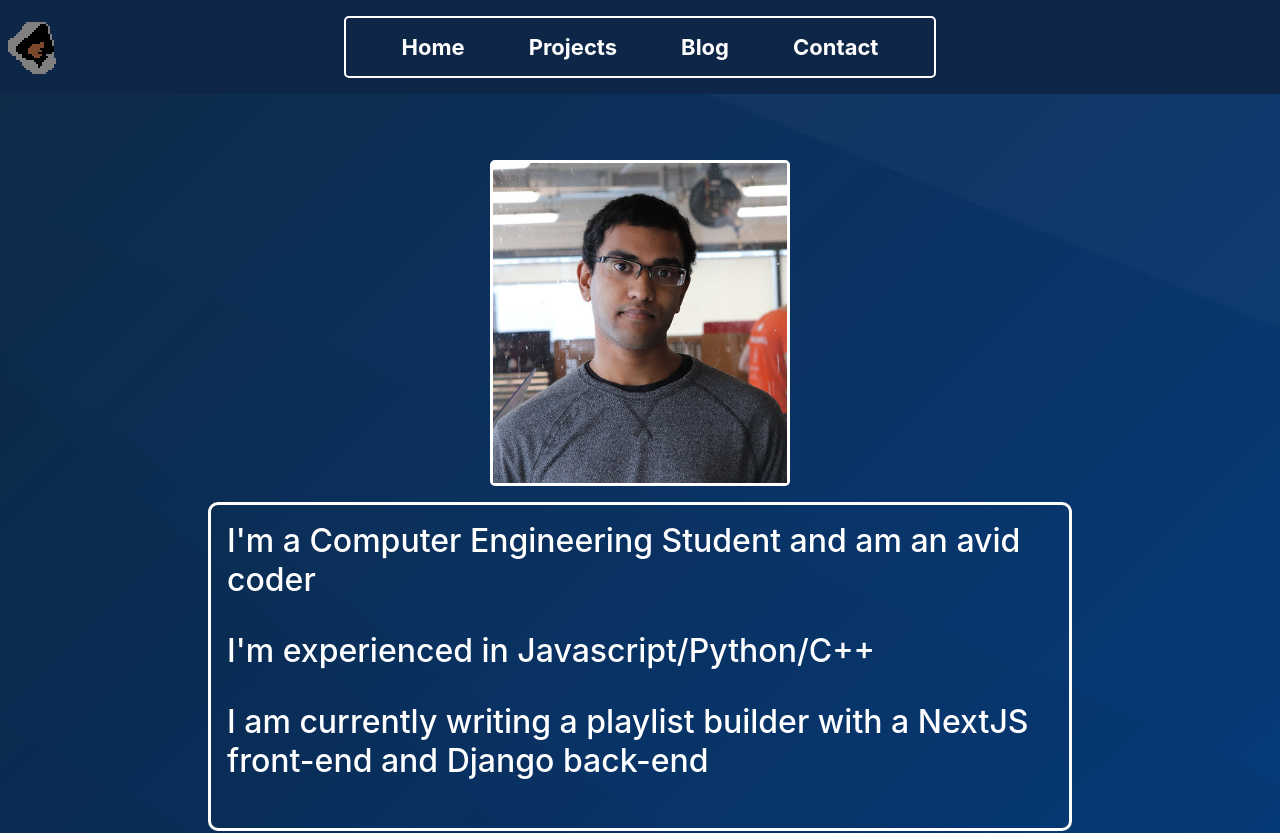
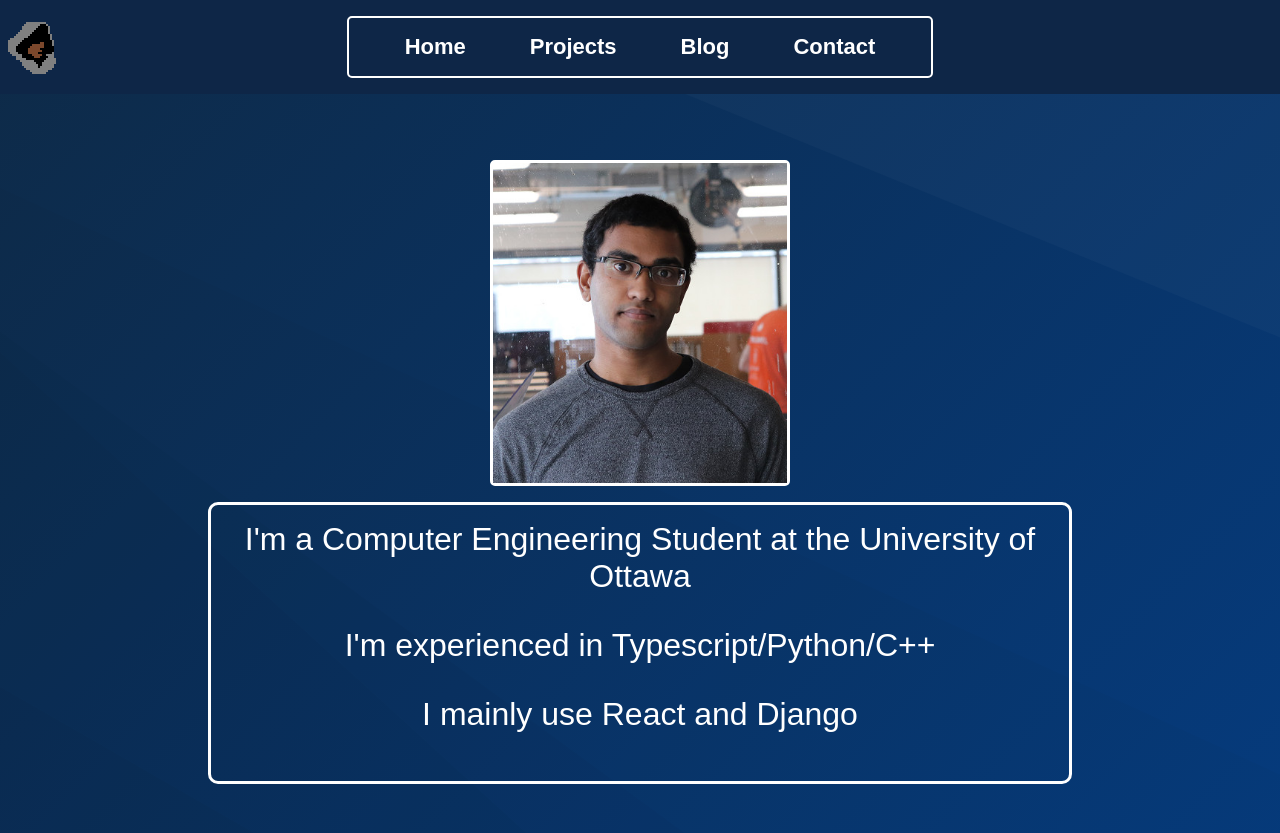
Before and after one commit to kprime21/kprime21-website, a Next.js app: page / in a window 1280 px wide. Shown: the top 833 px of the page. Built offline with nearby package versions, Linux system fonts and the light colour scheme.

Commit message:
changes to font

```diff
--- a/components/Hero.tsx
+++ b/components/Hero.tsx
@@ -142,7 +142,7 @@
     color:white;
     font-size: 2em;
     margin: 0 auto 1rem auto;
-    text-align:left;
+    text-align:center;
     padding: 1rem 1rem;
 
 
@@ -196,9 +196,9 @@
 
     let Biography: Mumble[] = [
         {
-            what:'I\'m a Computer Engineering Student and am an avid coder',
-            strengths:'I\'m experienced in Javascript/Python/C++',
-            experience:'I am currently writing a playlist builder with a NextJS front-end and Django back-end',
+            what:'I\'m a Computer Engineering Student at the University of Ottawa',
+            strengths:'I\'m experienced in Typescript/Python/C++',
+            experience:'I mainly use React and Django',
         },
         {
             what:'I enjoy writing high level software projects',
--- a/components/PostList.tsx
+++ b/components/PostList.tsx
@@ -98,6 +98,9 @@
 
 const PostImageHolder = styled.div`
 position:relative;
+.image{
+    border-radius: 10px;
+}
 `;
 
 const ProjectTags = styled.div`
@@ -117,6 +120,8 @@
     text-align:center ;
     color:white;
 }
+
+
 `;
 
 
--- a/styles/globals.tsx
+++ b/styles/globals.tsx
@@ -10,8 +10,9 @@
   background-size:cover;
   padding: 0;
   margin: 0;
-  font-family: -apple-system, BlinkMacSystemFont, Segoe UI, Roboto, Oxygen,
-    Ubuntu, Cantarell, Fira Sans, Droid Sans, Helvetica Neue, sans-serif;
+  font-family: Circular, sans-serif;
+  /* font-family: -apple-system, BlinkMacSystemFont, Segoe UI, Roboto, Oxygen,
+    Ubuntu, Cantarell, Fira Sans, Droid Sans, Helvetica Neue, sans-serif; */
 }
 
 a {
```
